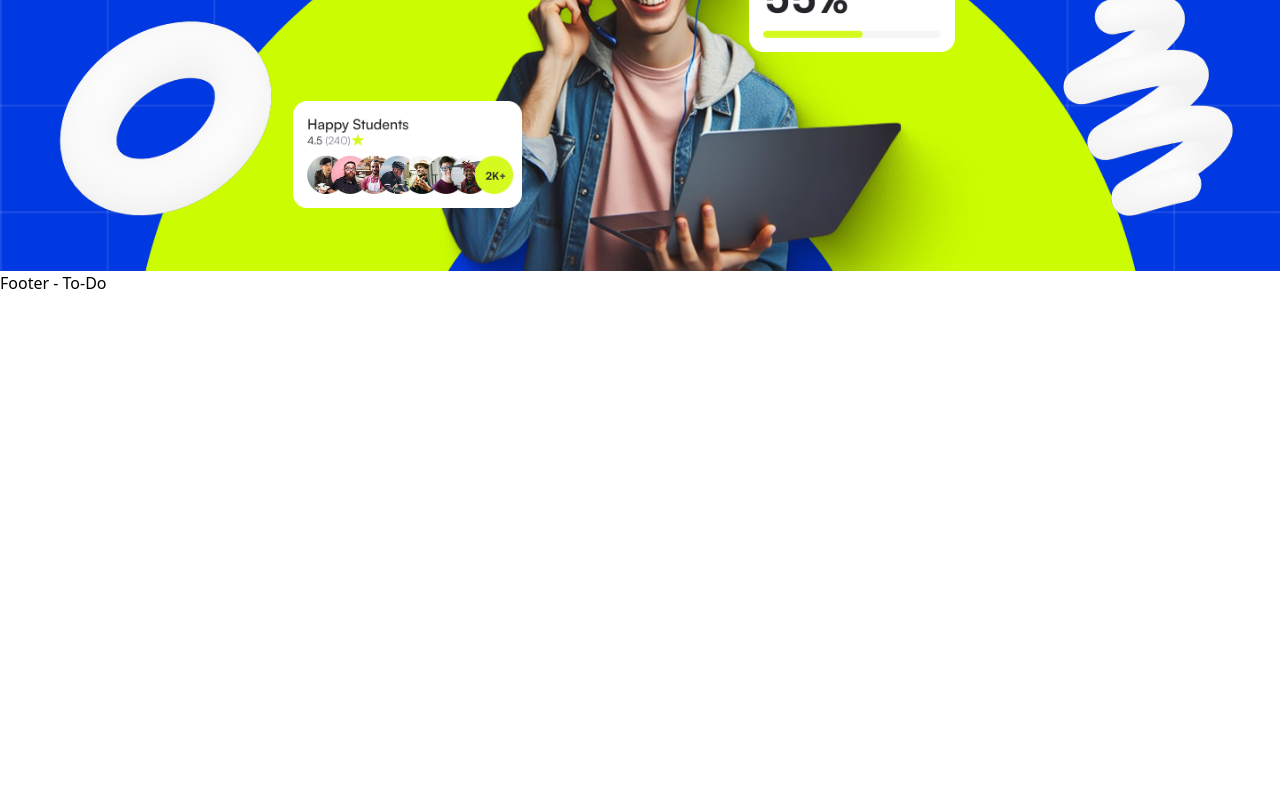
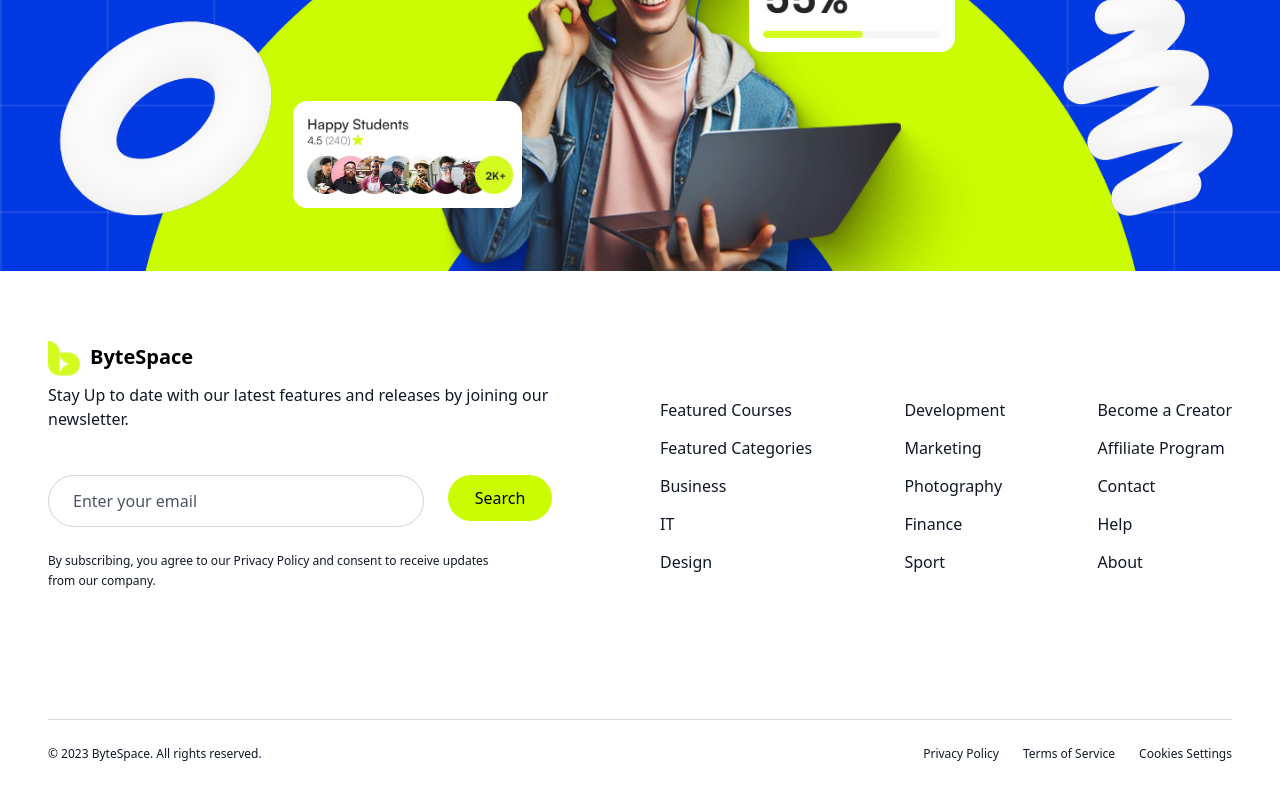
Before and after one commit to Zihadx/bytespace-new, a Next.js app: page / in a window 1280 px wide. Shown: the part 642-1442 px from the top of the page. Before the commit the page ends 937 px from the top, so only its background shows below. Built offline with nearby package versions, Linux system fonts and the light colour scheme.

Commit message:
feat: implement footer

```diff
--- a/src/components/layout/Footer.tsx
+++ b/src/components/layout/Footer.tsx
@@ -1,11 +1,130 @@
-import React from 'react';
+import Image from "next/image";
+import Link from "next/link";
+
+const column1 = [
+  "Featured Courses",
+  "Featured Categories",
+  "Business",
+  "IT",
+  "Design",
+];
+
+const column2 = ["Development", "Marketing", "Photography", "Finance", "Sport"];
+
+const column3 = [
+  "Become a Creator",
+  "Affiliate Program",
+  "Contact",
+  "Help",
+  "About",
+];
 
 const Footer = () => {
-    return (
-        <div>
-            <h1>Footer - To-Do</h1>
+  return (
+    <footer className="w-full bg-white text-gray-900">
+      <div className="custom-container">
+        <div className="flex flex-col gap-10 pb-32 pt-17.5 lg:flex-row">
+          {/*===============logo ===========*/}
+          <div className="w-full lg:w-1/2">
+            <Link
+              href="/"
+              className="flex items-center gap-2.5"
+              aria-label="ByteSpace home"
+            >
+              <div className="relative h-8 w-8">
+                <Image
+                  src="/images/logo_vector.png"
+                  alt="ByteSpace"
+                  width={32}
+                  height={32}
+                />
+              </div>
+
+              <span className="text-[20px] font-bold leading-none text-black">
+                ByteSpace
+              </span>
+            </Link>
+
+            <p className="mt-2.5 text-[16px] leading-6">
+              Stay Up to date with our latest features and releases by joining
+              our newsletter.
+            </p>
+
+            {/*============= Newsletter================ */}
+            <div className="mt-11 flex items-start gap-6">
+              <input
+                type="email"
+                placeholder="Enter your email"
+                className="h-[52px] w-[376px] rounded-full border border-gray-300 px-6 text-[16px] leading-6 outline-none placeholder:text-gray-600"
+              />
+
+              <button className="h-[46px] w-[104px] rounded-full bg-[#CBFC01] text-[16px] font-normal leading-6 text-black">
+                Search
+              </button>
+            </div>
+
+            <p className="mt-6 max-w-[470px] text-[12px] leading-5">
+              By subscribing, you agree to our Privacy Policy and consent to
+              receive updates from our company.
+            </p>
+          </div>
+
+          {/* =================link columns ==============*/}
+          <div className="mt-10 flex w-full flex-col items-center justify-between gap-10 md:flex-row lg:w-1/2">
+            <ul className="flex flex-col gap-[18px] text-[16px] leading-5">
+              {column1.map((item) => (
+                <li key={item}>
+                  <Link
+                    href="#"
+                    className="transition-opacity hover:opacity-60"
+                  >
+                    {item}
+                  </Link>
+                </li>
+              ))}
+            </ul>
+
+            <ul className="flex flex-col gap-[18px] text-[16px] leading-5">
+              {column2.map((item) => (
+                <li key={item}>
+                  <Link
+                    href="#"
+                    className="transition-opacity hover:opacity-60"
+                  >
+                    {item}
+                  </Link>
+                </li>
+              ))}
+            </ul>
+
+            <ul className="flex flex-col gap-[18px] text-[16px] leading-5">
+              {column3.map((item) => (
+                <li key={item}>
+                  <Link
+                    href="#"
+                    className="transition-opacity hover:opacity-60"
+                  >
+                    {item}
+                  </Link>
+                </li>
+              ))}
+            </ul>
+          </div>
         </div>
-    );
+
+        {/* ==============Bottom bar============= */}
+        <div className="flex flex-col gap-3 border-t border-gray-300 pb-12 pt-6 text-[12px] leading-5 sm:flex-row sm:justify-between">
+          <p>© 2023 ByteSpace. All rights reserved.</p>
+
+          <div className="flex gap-6">
+            <Link href="#">Privacy Policy</Link>
+            <Link href="#">Terms of Service</Link>
+            <Link href="#">Cookies Settings</Link>
+          </div>
+        </div>
+      </div>
+    </footer>
+  );
 };
 
 export default Footer;
--- a/src/constants/tokens.ts
+++ b/src/constants/tokens.ts
@@ -34,6 +34,7 @@ export const typography = {
     headingS: "36px",
     bodyL: "18px",
     bodyM: "16px",
+    bodyS: "12px",
     LabelXL: "20px"
   },
 } as const;
```
